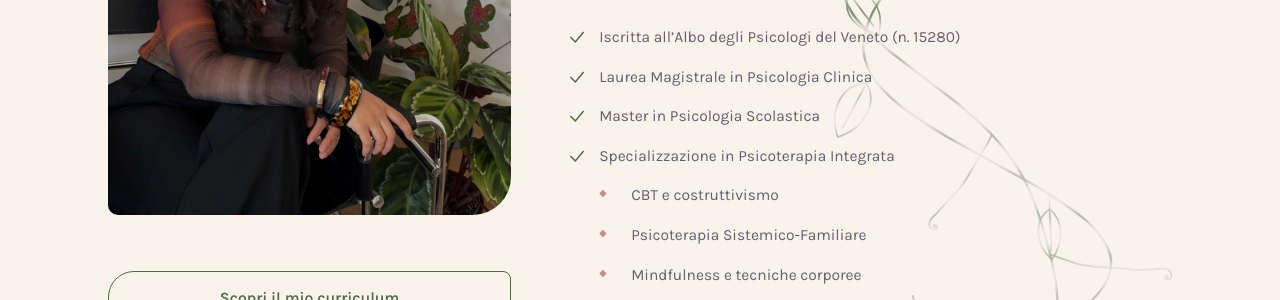
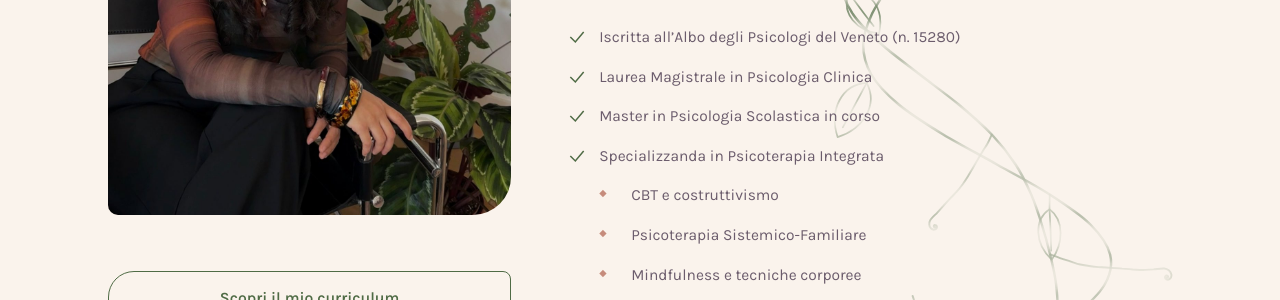
Before and after one commit to Manuelgujo/demo-franci, a Jekyll site: the page built from index.html, in a window 1280 px wide and 900 px high, scrolled down 869 px. Shown: the part 153-453 px from the top of the window. Built offline with Jekyll 4.4.1, drawn with Linux system fonts in a browser that asks for light colours.

Commit message:
Update index.html

```diff
--- a/index.html
+++ b/index.html
@@ -75,8 +75,8 @@ description: "Francesca Pirazzo, psicologa specializzata in psicoterapia integra
       <ul class="credentials">
         <li><svg viewBox="0 0 24 24" fill="none" stroke="currentColor" stroke-width="1.8"><path d="M4 12l6 6L20 6"/></svg> Iscritta all’Albo degli Psicologi del Veneto (n. 15280)</li>
         <li><svg viewBox="0 0 24 24" fill="none" stroke="currentColor" stroke-width="1.8"><path d="M4 12l6 6L20 6"/></svg> Laurea Magistrale in Psicologia Clinica</li>
-        <li><svg viewBox="0 0 24 24" fill="none" stroke="currentColor" stroke-width="1.8"><path d="M4 12l6 6L20 6"/></svg> Master in Psicologia Scolastica</li>
-        <li><svg viewBox="0 0 24 24" fill="none" stroke="currentColor" stroke-width="1.8"><path d="M4 12l6 6L20 6"/></svg> Specializzazione in Psicoterapia Integrata</li>
+        <li><svg viewBox="0 0 24 24" fill="none" stroke="currentColor" stroke-width="1.8"><path d="M4 12l6 6L20 6"/></svg> Master in Psicologia Scolastica in corso </li>
+        <li><svg viewBox="0 0 24 24" fill="none" stroke="currentColor" stroke-width="1.8"><path d="M4 12l6 6L20 6"/></svg> Specializzanda in Psicoterapia Integrata</li>
         <li class="sub"><svg viewBox="0 0 24 24" fill="none" stroke="currentColor" stroke-width="1.8"><path d="M4 12l6 6L20 6"/></svg> CBT e costruttivismo</li>
         <li class="sub"><svg viewBox="0 0 24 24" fill="none" stroke="currentColor" stroke-width="1.8"><path d="M4 12l6 6L20 6"/></svg> Psicoterapia Sistemico-Familiare</li>
         <li class="sub"><svg viewBox="0 0 24 24" fill="none" stroke="currentColor" stroke-width="1.8"><path d="M4 12l6 6L20 6"/></svg> Mindfulness e tecniche corporee</li>
```
